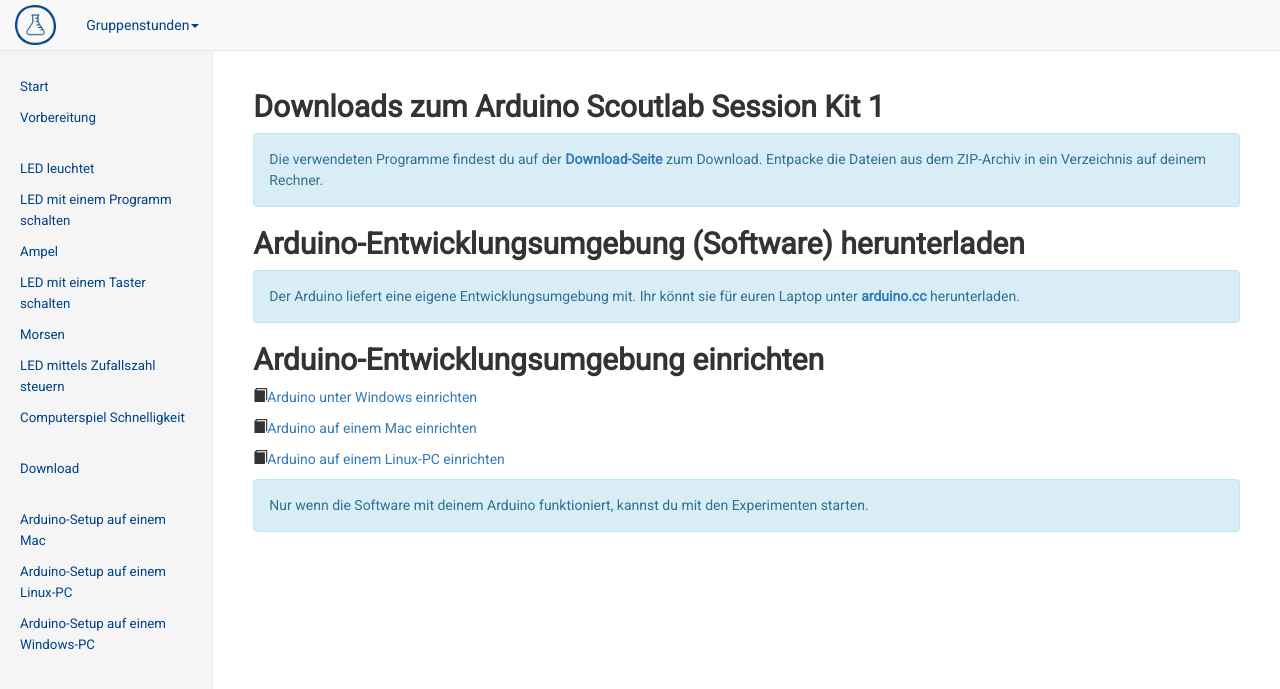
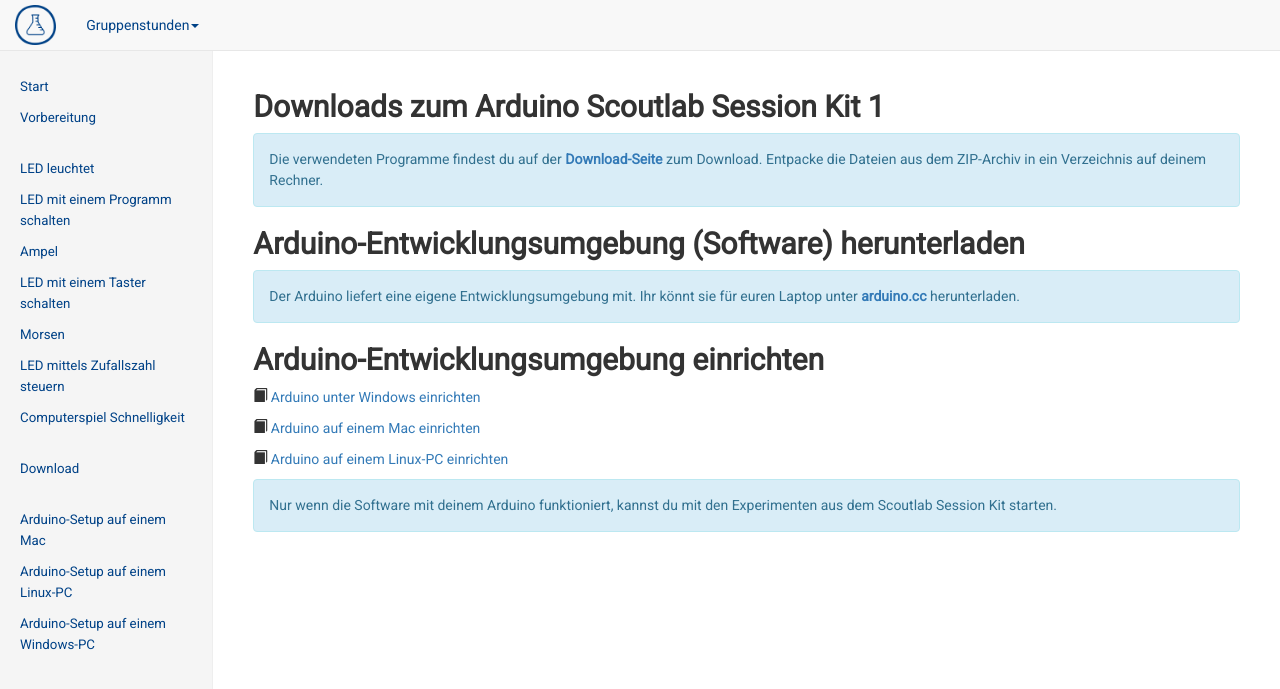
Before and after one commit to vcp-scoutlab/vcp-scoutlab.github.io, a Jekyll site: the page built from arduino-scoutlab-session-kit-1/02-Vorbereitung.md, in a window 1280 px wide. Shown: the top 689 px of the page. Built offline with Jekyll 4.4.1, drawn with Linux system fonts in a browser that asks for light colours.

Commit message:
fehlende Leerzeichen und Erlärung angepasst

```diff
--- a/arduino-scoutlab-session-kit-1/02-Vorbereitung.md
+++ b/arduino-scoutlab-session-kit-1/02-Vorbereitung.md
@@ -15,10 +15,10 @@
 
 ## Arduino-Entwicklungsumgebung einrichten
 
-<span class="glyphicon glyphicon-book" aria-hidden="true">[Arduino unter Windows einrichten](Arduino-Setup-auf-einem-Windows-PC)</span>
+<span class="glyphicon glyphicon-book" aria-hidden="true">[ Arduino unter Windows einrichten](Arduino-Setup-auf-einem-Windows-PC)</span>
 
-<span class="glyphicon glyphicon-book" aria-hidden="true">[Arduino auf einem Mac einrichten](Arduino-Setup-auf-einem-Mac)</span>
+<span class="glyphicon glyphicon-book" aria-hidden="true">[ Arduino auf einem Mac einrichten](Arduino-Setup-auf-einem-Mac)</span>
 
-<span class="glyphicon glyphicon-book" aria-hidden="true">[Arduino auf einem Linux-PC einrichten](Arduino-Setup-auf-einem-Linux-PC)</span>
+<span class="glyphicon glyphicon-book" aria-hidden="true">[ Arduino auf einem Linux-PC einrichten](Arduino-Setup-auf-einem-Linux-PC)</span>
 
-<div class="alert alert-info" role="alert">Nur wenn die Software mit deinem Arduino funktioniert, kannst du mit den Experimenten starten.</div>
+<div class="alert alert-info" role="alert">Nur wenn die Software mit deinem Arduino funktioniert, kannst du mit den Experimenten aus dem Scoutlab Session Kit starten.</div>
```
